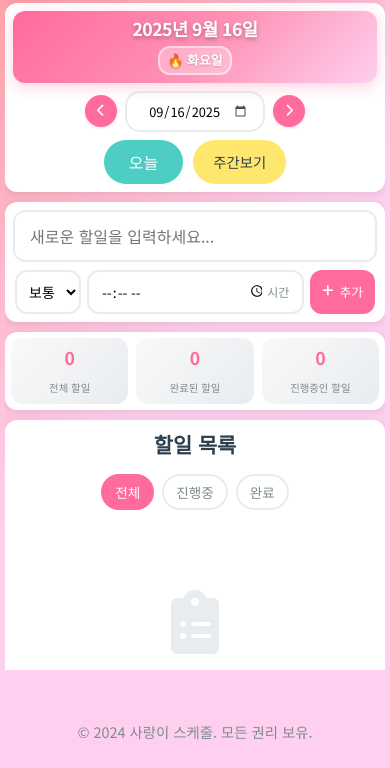
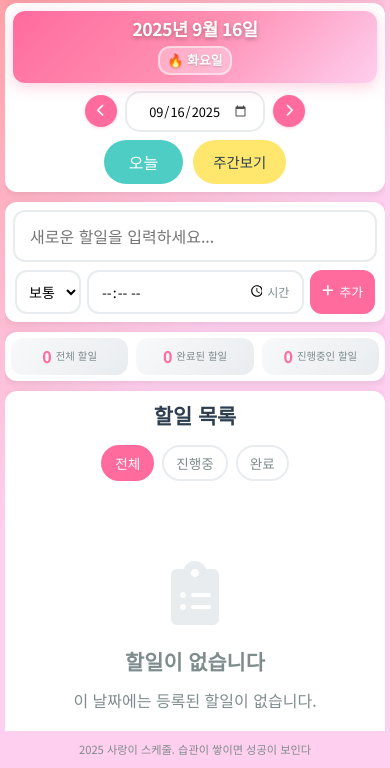
Before and after one commit to parkbuyngchun/sapp, a website: page index.html in a window 390 px wide. Shown: the part 76-844 px from the top of the page. Drawn offline with Linux system fonts and the light colour scheme.

Commit message:
사랑이일정관리:통계섹센재수정하단텍스트수정정

```diff
--- a/index.html
+++ b/index.html
@@ -103,7 +103,7 @@
 
         <!-- 푸터 -->
         <footer class="footer">
-            <p>&copy; 2024 사랑이 스케줄. 모든 권리 보유.</p>
+            <p>2025 사랑이 스케줄. 습관이 쌓이면 성공이 보인다</p>
         </footer>
     </div>
 
--- a/style.css
+++ b/style.css
@@ -465,8 +465,11 @@ body {
 }
 
 .stat-item {
-    text-align: center;
-    padding: 15px 10px;
+    display: flex;
+    align-items: center;
+    justify-content: center;
+    gap: 8px;
+    padding: 10px 8px;
     background: linear-gradient(135deg, #f8f9fa 0%, #e9ecef 100%);
     border-radius: var(--border-radius);
     transition: var(--transition);
@@ -480,18 +483,18 @@ body {
 }
 
 .stat-number {
-    display: block;
-    font-size: 2rem;
+    font-size: 1.5rem;
     font-weight: 700;
     color: var(--primary-color);
-    margin-bottom: 3px;
+    white-space: nowrap;
 }
 
 .stat-label {
     font-size: 0.8rem;
     color: var(--text-light);
     font-weight: 500;
-    line-height: 1.2;
+    white-space: nowrap;
+    text-align: left;
 }
 
 /* 할일 목록 섹션 */
@@ -962,10 +965,11 @@ body {
 /* 푸터 */
 .footer {
     text-align: center;
-    padding: 20px;
+    padding: 8px 15px;
     color: var(--text-light);
-    font-size: 0.9rem;
-    margin-top: 30px;
+    font-size: 0.8rem;
+    margin-top: 10px;
+    flex-shrink: 0;
 }
 
 /* 빈 상태 스타일 */
@@ -1136,19 +1140,24 @@ body {
     }
 
     .stat-item {
+        display: flex;
+        align-items: center;
+        justify-content: center;
+        gap: 6px;
         padding: 8px 6px;
         flex: 1;
         min-width: 0;
     }
 
     .stat-number {
-        font-size: 1.3rem;
-        margin-bottom: 2px;
+        font-size: 1.1rem;
+        white-space: nowrap;
     }
 
     .stat-label {
         font-size: 0.7rem;
-        line-height: 1.1;
+        white-space: nowrap;
+        text-align: left;
     }
 
     .todos-section {
@@ -1156,6 +1165,12 @@ body {
         flex: 1;
         overflow-y: visible;
         -webkit-overflow-scrolling: touch;
+    }
+
+    .footer {
+        padding: 6px 10px;
+        font-size: 0.75rem;
+        margin-top: 8px;
     }
 
     .section-header {
@@ -1382,25 +1397,36 @@ body {
     }
 
     .stat-item {
+        display: flex;
+        align-items: center;
+        justify-content: center;
+        gap: 4px;
         padding: 6px 4px;
         flex: 1;
         min-width: 0;
     }
 
     .stat-number {
-        font-size: 1.1rem;
-        margin-bottom: 1px;
+        font-size: 1rem;
+        white-space: nowrap;
     }
 
     .stat-label {
         font-size: 0.65rem;
-        line-height: 1.0;
+        white-space: nowrap;
+        text-align: left;
     }
 
     .todos-section {
         padding: 8px;
         flex: 1;
         overflow-y: visible;
+    }
+
+    .footer {
+        padding: 4px 8px;
+        font-size: 0.7rem;
+        margin-top: 6px;
     }
 
     .todo-item {
```
